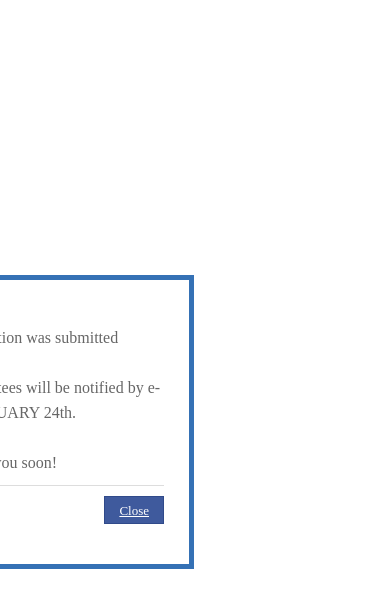
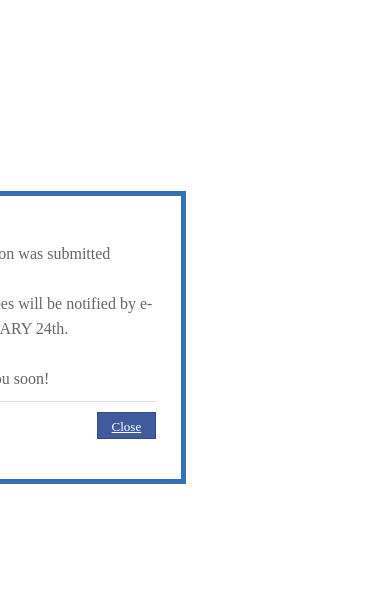
Before and after one commit to ndjman7/weekeeptest, a Django app: page /popup in a window 390 px wide, after a click on "일반 팝업레이어". Shown: the top 608 px of the page. Run offline with Django 3.2, Linux system fonts and the light colour scheme; some libraries are stand-ins or nearby versions.

Commit message:
레이아웃 정리중

```diff
--- a/static/css/popup.css
+++ b/static/css/popup.css
@@ -36,8 +36,8 @@ input {
   .pop-layer {
     display: none;
     position: absolute;
-    top: 50%;
-    left: 10%;
+    top: 40%;
+    left: 8%;
     width: 300px;
     height: auto;
     background-color: #fff;
--- a/templates/wkcalendar/examples/index.html
+++ b/templates/wkcalendar/examples/index.html
@@ -13,14 +13,14 @@
     <link href='http://fonts.googleapis.com/css?family=Roboto' rel='stylesheet' type='text/css'>
 
     <style>
-    body { font-family:'roboto'; background-color:#ECF0F1; }
+      body { font-family:'roboto'; background-color:#ECF0F1; }
     </style>
   </head>
 
   <body>
     <div style="margin-top:30px; height:100px;  background-color: white;">
       <a href="{% url 'wkcalendar:index' %}">
-        <img style="width: 150px; height: 50px; margin:30px 50px;" src="{% static 'img/onetouch2.png' %}" alt="">
+        <img style="width: 150px; height: 50px; margin:30px 30px;" src="{% static 'img/onetouch2.png' %}" alt="">
       </a>
     </div>
     <div class="sum-layer">
```
